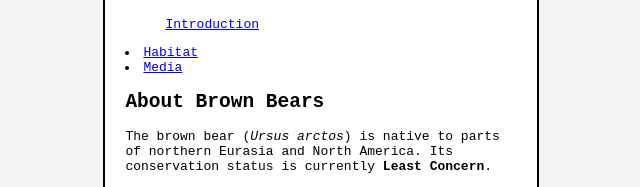
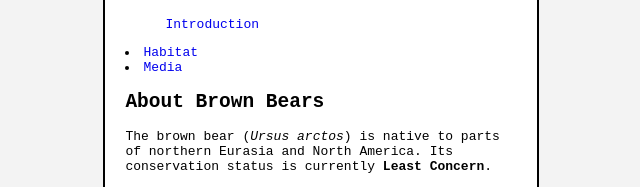
Before and after one commit to joseph-beep/beren-website-reparatie, a plain HTML site: page index.html in a window 1280 px wide. Shown: the part 273-460 px from the top of the page, 319-959 px from the left. Drawn offline with Linux system fonts and the light colour scheme.

Commit message:
Top-nav tekst heeft geen streep aan de onderkant

```diff
--- a/style.css
+++ b/style.css
@@ -68,3 +68,7 @@ h2{
 .top-nav ul li:hover{
 	left: 4px;
 }
+
+.top-nav a{
+	text-decoration: none;
+}
```
